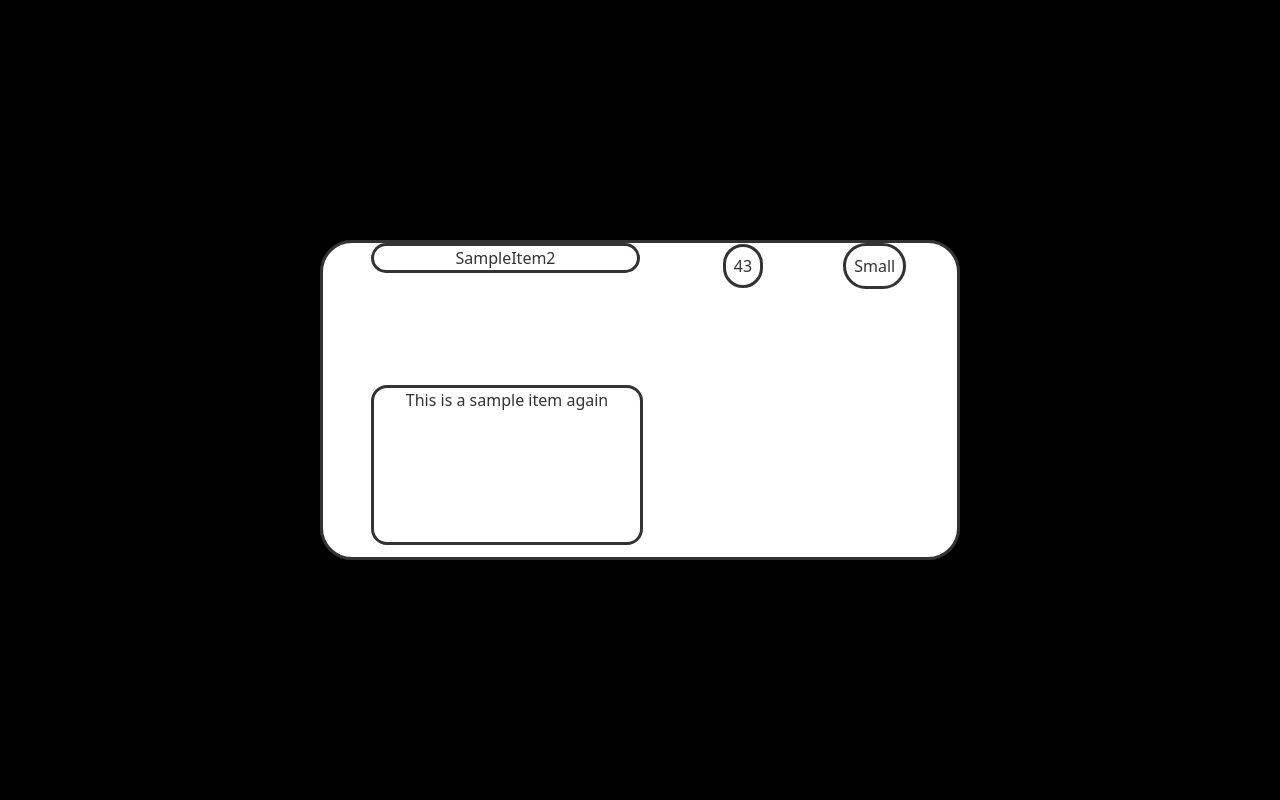
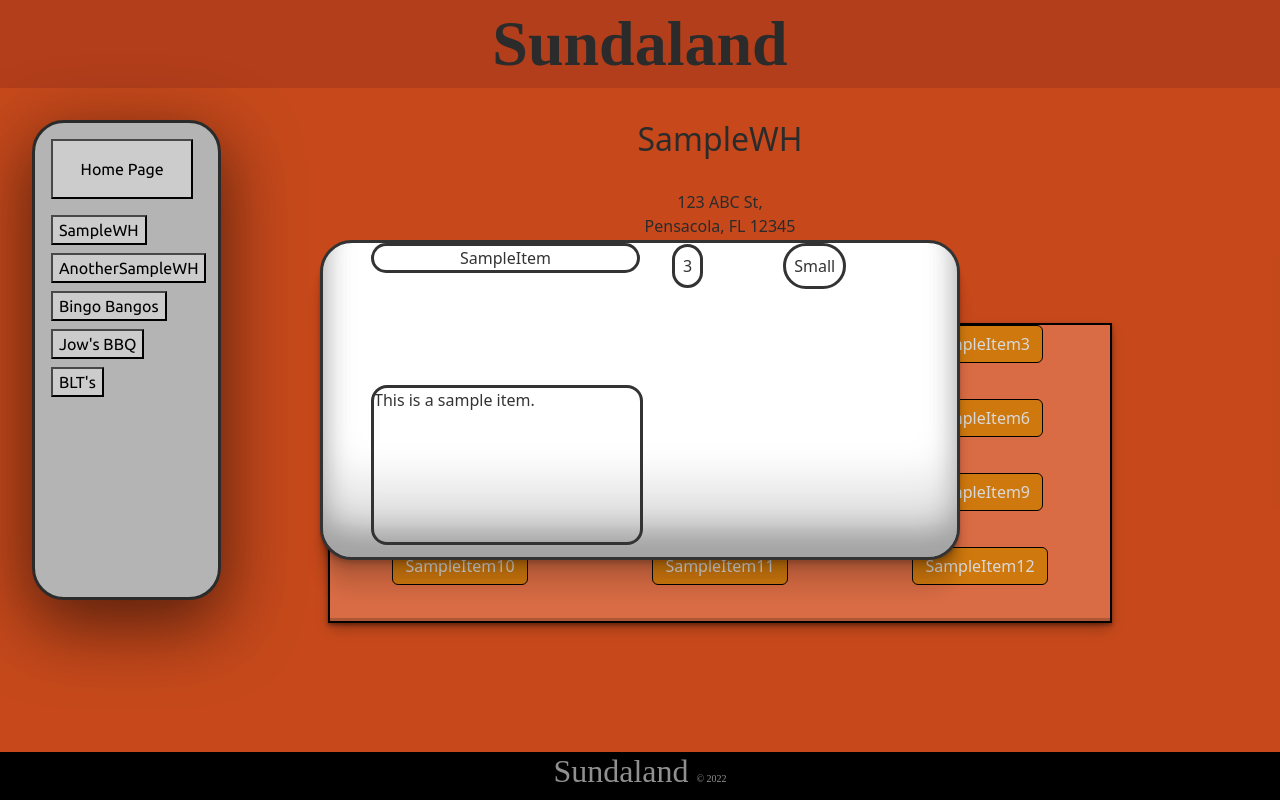
Before and after one commit to parmeleeb/p3-front, an Angular app: page / in a window 1280 px wide. Both pictures are taken after a click on the button "SampleItem". Built offline with nearby package versions, Linux system fonts and the light colour scheme.

Commit message:
Item popup bug fixed/ small style updates

```diff
--- a/src/app/nav/nav.component.css
+++ b/src/app/nav/nav.component.css
@@ -16,6 +16,7 @@
   height: fit-content;
   min-height: 30em;
   margin-top: 2em;
+  box-shadow: rgba(0, 0, 0, 0.56) 0px 22px 70px 4px;
 }
 
 #home-button{
--- a/src/app/services/warehouses.service.ts
+++ b/src/app/services/warehouses.service.ts
@@ -37,52 +37,52 @@ export class WarehousesService {
                     1,
                     2),
                     new Item(3,
-                      "SampleItem2",
+                      "SampleItem3",
                       "This is a sample item again",
                       1,
                       4),
                       new Item(4,
-                        "SampleItem2",
+                        "SampleItem4",
                         "This is a sample item again",
                         1,
                         5),
                         new Item(5,
-                          "SampleItem2",
+                          "SampleItem5",
                           "This is a sample item again",
                           1,
                           67),
                           new Item(6,
-                            "SampleItem2",
+                            "SampleItem6",
                             "This is a sample item again",
                             1,
                             3),
                             new Item(7,
-                              "SampleItem2",
+                              "SampleItem7",
                               "This is a sample item again",
                               1,
                               2444),
                               new Item(8,
-                                "SampleItem2",
+                                "SampleItem8",
                                 "This is a sample item again",
                                 1,
                                 32),
                                 new Item(9,
-                                  "SampleItem2",
+                                  "SampleItem9",
                                   "This is a sample item again",
                                   1,
                                   22),
-                                  new Item(11,
-                                    "SampleItem2",
+                                  new Item(10,
+                                    "SampleItem10",
                                     "This is a sample item again",
                                     1,
                                     11),
-                                    new Item(12,
-                                      "SampleItem2",
+                                    new Item(11,
+                                      "SampleItem11",
                                       "This is a sample item again",
                                       1,
                                       12),
-                                      new Item(122,
-                                        "SampleItem2",
+                                      new Item(12,
+                                        "SampleItem12",
                                         "This is a sample item again",
                                         1,
                                         43)]),
@@ -94,12 +94,12 @@ export class WarehousesService {
                                12345),
                   10,
                   [new Item(100,
-                            "SampleItem3",
+                            "SampleItem13",
                             "This is a sample item.",
                             1,
                             8),
                     new Item(200,
-                            "SampleItem4",
+                            "SampleItem14",
                             "This is a sample item again",
                             1,
                             7)]),
@@ -111,13 +111,13 @@ export class WarehousesService {
                                            12345),
                               10,
                               [new Item(100,
-                                        "SampleItem3",
-                                        "This is a sample item.",
+                                        "SampleItem15",
+                                        "This is a sample .",
                                         1,
                                         4),
                                 new Item(200,
-                                        "SampleItem4",
-                                        "This is a sample item again",
+                                        "SampleItem16",
+                                        "This i",
                                         1,
                                         34)]),
                                         new Warehouse(4,
@@ -128,12 +128,12 @@ export class WarehousesService {
                                                        12345),
                                           10,
                                           [new Item(100,
-                                                    "SampleItem3",
+                                                    "SampleItem8",
                                                     "This is a sample item.",
                                                     1,
                                                     1),
                                             new Item(200,
-                                                    "SampleItem4",
+                                                    "SampleItem7",
                                                     "This is a sample item again",
                                                     1,
                                                     14)]),
@@ -145,12 +145,12 @@ export class WarehousesService {
                                                                    12345),
                                                       10,
                                                       [new Item(100,
-                                                                "SampleItem3",
+                                                                "SampleItem5",
                                                                 "This is a sample item.",
                                                                 1,
                                                                 100),
                                                         new Item(200,
-                                                                "SampleItem4",
+                                                                "SampleItem6",
                                                                 "This is a sample item again",
                                                                 1,
                                                                 9)]),
--- a/src/app/warehouse/warehouse.component.css
+++ b/src/app/warehouse/warehouse.component.css
@@ -35,21 +35,25 @@ max-height: 5.5em;
   margin-right: 15%;
   display: grid;
   grid-template-columns: 1fr 1fr 1fr;
+  box-shadow: rgba(0, 0, 0, 0.4) 0px 2px 4px, rgba(0, 0, 0, 0.3) 0px 7px 13px -3px, rgba(0, 0, 0, 0.2) 0px -3px 0px inset;
+  /* max-width: 50em; */
 }
 
 /* width */
 ::-webkit-scrollbar {
   width: 10px;
+  border-radius: 20em;
 }
 
 /* Track */
 ::-webkit-scrollbar-track {
-  background: darkgray;
+  background: white;
 }
 
 /* Handle */
 ::-webkit-scrollbar-thumb {
   background: rgb(126, 126, 126);
+  border-radius: 10em;
 }
 
 /* Handle on hover */
@@ -67,7 +71,7 @@ max-height: 5.5em;
   grid-column: 1/2;
   justify-content: center;
   align-items: center;
-  background-color: rgba(0, 0, 0, .5);
+  background-color: rgba(0, 0, 0, .15);
   z-index: 2;
   top: 0;
   left: 0;
@@ -87,6 +91,7 @@ max-height: 5.5em;
   grid-template-columns: 50% 50%;
   border-radius: 2em;
   border-style: solid;
+  box-shadow: rgba(0, 0, 0, 0.17) 0px -23px 25px 0px inset, rgba(0, 0, 0, 0.15) 0px -36px 30px 0px inset, rgba(0, 0, 0, 0.1) 0px -79px 40px 0px inset, rgba(0, 0, 0, 0.06) 0px 2px 1px, rgba(0, 0, 0, 0.09) 0px 4px 2px, rgba(0, 0, 0, 0.09) 0px 8px 4px, rgba(0, 0, 0, 0.09) 0px 16px 8px, rgba(0, 0, 0, 0.09) 0px 32px 16px;
 }
 
 .item-left{
--- a/src/app/warehouse/warehouse.component.html
+++ b/src/app/warehouse/warehouse.component.html
@@ -17,36 +17,37 @@
   </div>
 
   <h4>Inventory</h4>
+
   <div id="item-list">
     <ng-container *ngFor="let item of this.warehouse?.getItems()">
       <div class="space">
-        <button type="button" class="btn btn-primary" (click)="openItemPopup()">{{ item?.getItemName() }}</button>
+        <button type="button" class="btn btn-primary" (click)="openItemPopup(item)">{{ item.getItemName() }}</button>
       </div>
+    </ng-container>
+  </div>
+
   <div [ngClass]="formStyle" (click)="closePopup()">
     <ng-container *ngIf="formStyle">
-            <div  id="item-popup-container" (click)="openItemPopup()">
+        <div  id="item-popup-container">
             <div class="item-left">
-                    <div class="item-border" id="item-title">{{ item?.getItemName() }}</div>
-                    <div class="item-border" id="item-description">{{ item?.getItemDescription() }}</div>
+                <div class="item-border" id="item-title">{{ selectedItem.getItemName() }}</div>
+                <div class="item-border" id="item-description">{{ selectedItem.getItemDescription() }}</div>
             </div>
             <div class='item-right'id="item-image">
-                    <span id="item-quantity">{{ item?.getItemCount() }}</span>
+                <span id="item-quantity">{{ selectedItem.getItemCount() }}</span>
                 <div id="item-size">
-                      <ng-container *ngIf=" item.getItemSize()  == 1">
+                  <ng-container *ngIf=" selectedItem.getItemSize()  == 1">
                     Small
                   </ng-container>
-                      <ng-container *ngIf=" item.getItemSize()  == 2">
+                  <ng-container *ngIf=" selectedItem.getItemSize()  == 2">
                     Medium
                   </ng-container>
-                      <ng-container *ngIf=" item.getItemSize()  == 3">
+                  <ng-container *ngIf=" selectedItem.getItemSize()  == 3">
                     Large
                   </ng-container>
                 </div>
 
             </div>
-            </div>
-
-        </ng-container>
         </div>
     </ng-container>
   </div>
--- a/src/app/warehouse/warehouse.component.ts
+++ b/src/app/warehouse/warehouse.component.ts
@@ -1,4 +1,5 @@
 import { Component } from '@angular/core';
+import { Item } from '../models/item.model';
 import { Warehouse } from '../models/warehouse.model';
 import { WarehousesService } from '../services/warehouses.service';
 
@@ -10,9 +11,12 @@ import { WarehousesService } from '../services/warehouses.service';
 export class WarehouseComponent {
 
   formStyle: string = '';
+  selectedItem = new Item(77,"george", "dsadasd", 23, 1);
 
-  openItemPopup() {
+
+  openItemPopup(item: Item) {
     this.formStyle = 'item-popup-background'
+    this.selectedItem = item
 
   }
 
```
Lines whose indentation alone changed are shown as unchanged.
